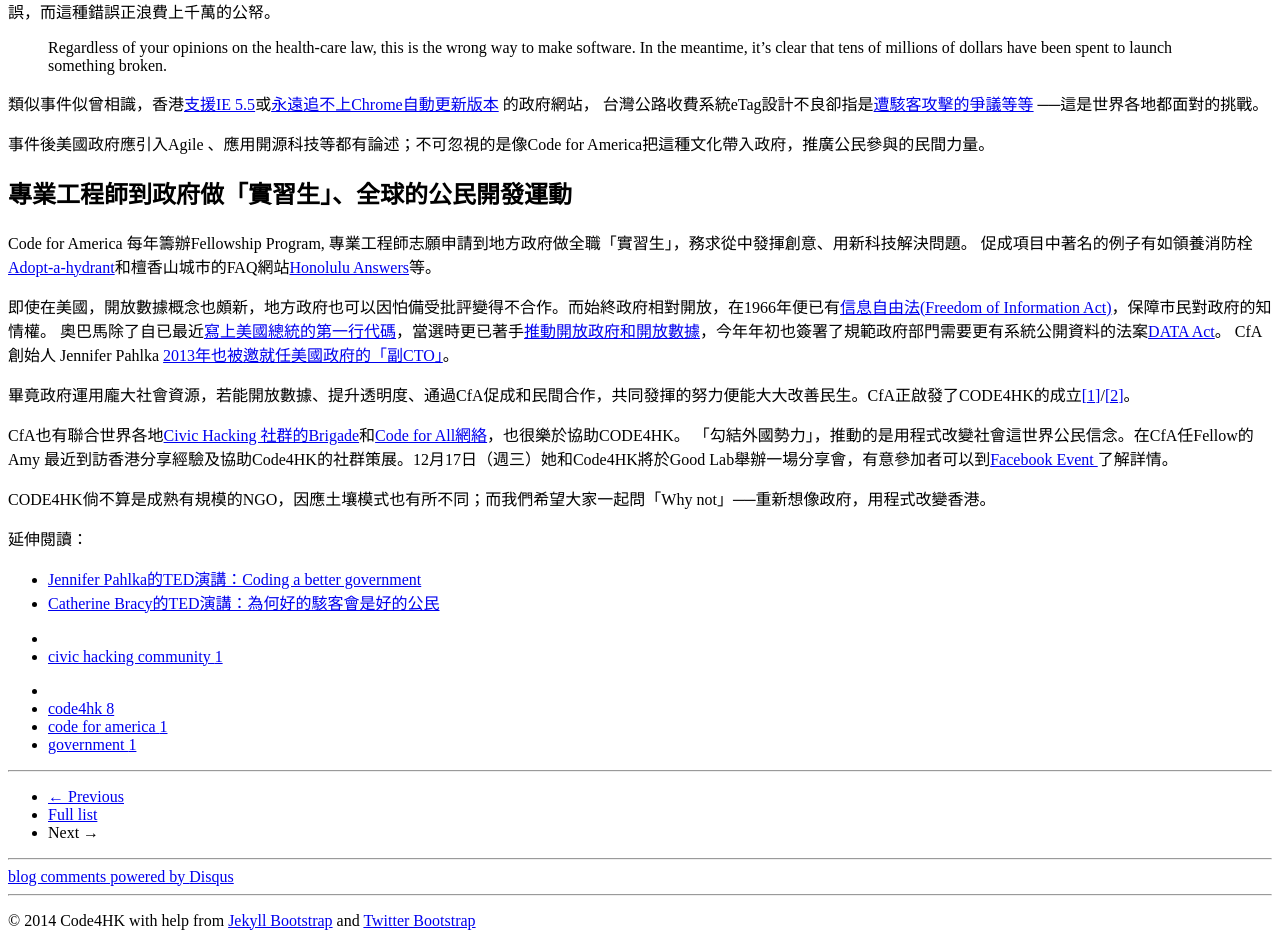
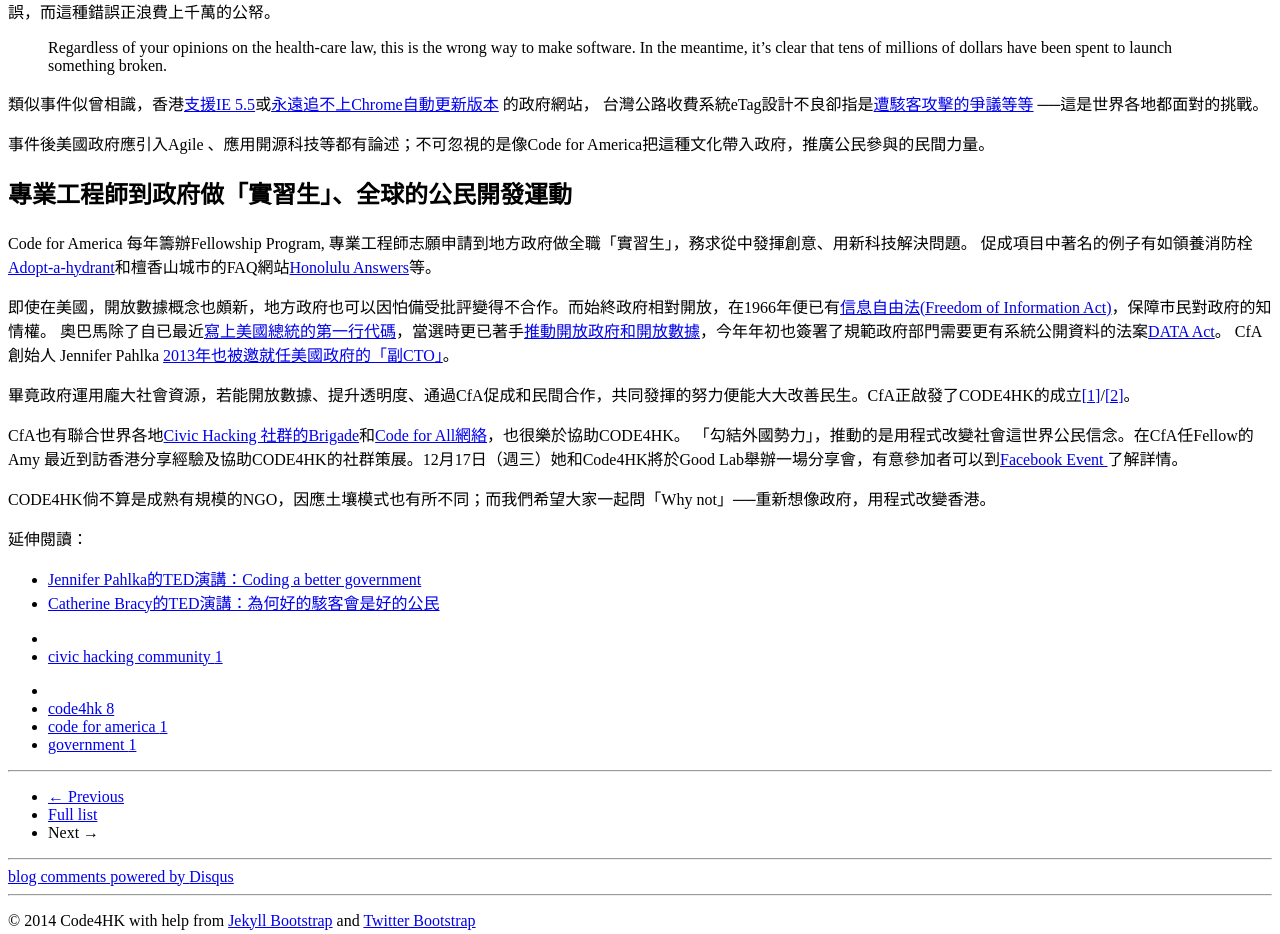
Before and after one commit to code4hk/code4hk.github.io, a Jekyll site: the page built from _posts/2014-12-14-cfa.md, in a window 1280 px wide. Shown: the part 1001-1935 px from the top of the page. Built offline with Jekyll 4.4.1, drawn with Linux system fonts in a browser that asks for light colours; Markdown is read by kramdown in place of the engine named in the settings; comment, search, counter and statistics services are not loaded.

Commit message:
Update 2014-12-14-cfa.md

```diff
--- a/_posts/2014-12-14-cfa.md
+++ b/_posts/2014-12-14-cfa.md
@@ -59,7 +59,7 @@ CfA創始人 Jennifer Pahlka  [2013年也被邀就任美國政府的「副CTO」
 
 CfA也有聯合世界各地[Civic Hacking 社群的Brigade](http://www.codeforamerica.org/brigade/)和[Code for All網絡](http://www.codeforamerica.org/about/international/)，也很樂於協助CODE4HK。
 「勾結外國勢力」，推動的是用程式改變社會這世界公民信念。在CfA任Fellow的
-Amy 最近到訪香港分享經驗及協助Code4HK的社群策展。12月17日（週三）她和Code4HK將於Good Lab舉辦一場分享會，有意參加者可以到[Facebook Event
+Amy 最近到訪香港分享經驗及協助CODE4HK的社群策展。12月17日（週三）她和Code4HK將於Good Lab舉辦一場分享會，有意參加者可以到[Facebook Event
 ](https://www.facebook.com/events/1490869017800550/)了解詳情。
 
 CODE4HK倘不算是成熟有規模的NGO，因應土壤模式也有所不同；而我們希望大家一起問「Why not」──重新想像政府，用程式改變香港。
```
